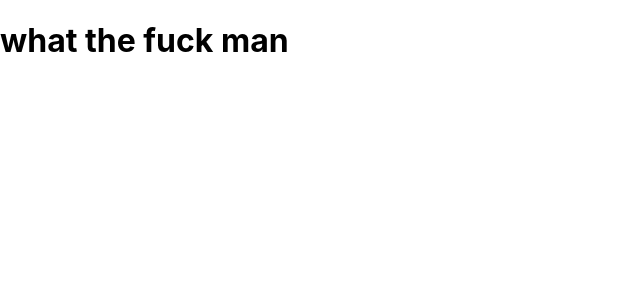
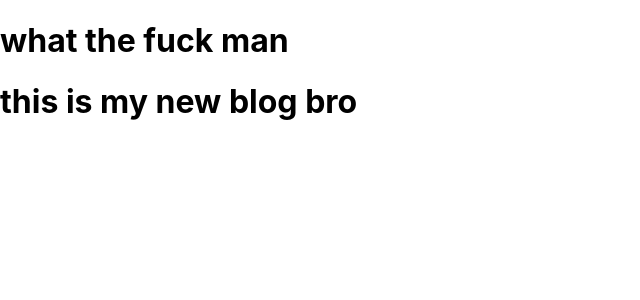
Before and after one commit to Saurabhdaswant/deployment, a React (Create React App) app: page / in a window 1280 px wide. Shown: the top 300 px of the page, without its empty margins (0-640 px from the left). Built offline with nearby package versions, Linux system fonts and the light colour scheme.

Commit message:
new start

```diff
--- a/src/App.js
+++ b/src/App.js
@@ -1,7 +1,12 @@
+// import { useState } from "react";
+
+import NavBar from "./NavBar";
+
 function App() {
   return (
     <div className="App">
       <h1>what the fuck man</h1>
+      <NavBar />
     </div>
   );
 }
--- /dev/null
+++ b/src/NavBar.js
@@ -0,0 +1,5 @@
+const NavBar = () => {
+  return <h1>this is my new blog bro</h1>;
+};
+
+export default NavBar;
```
